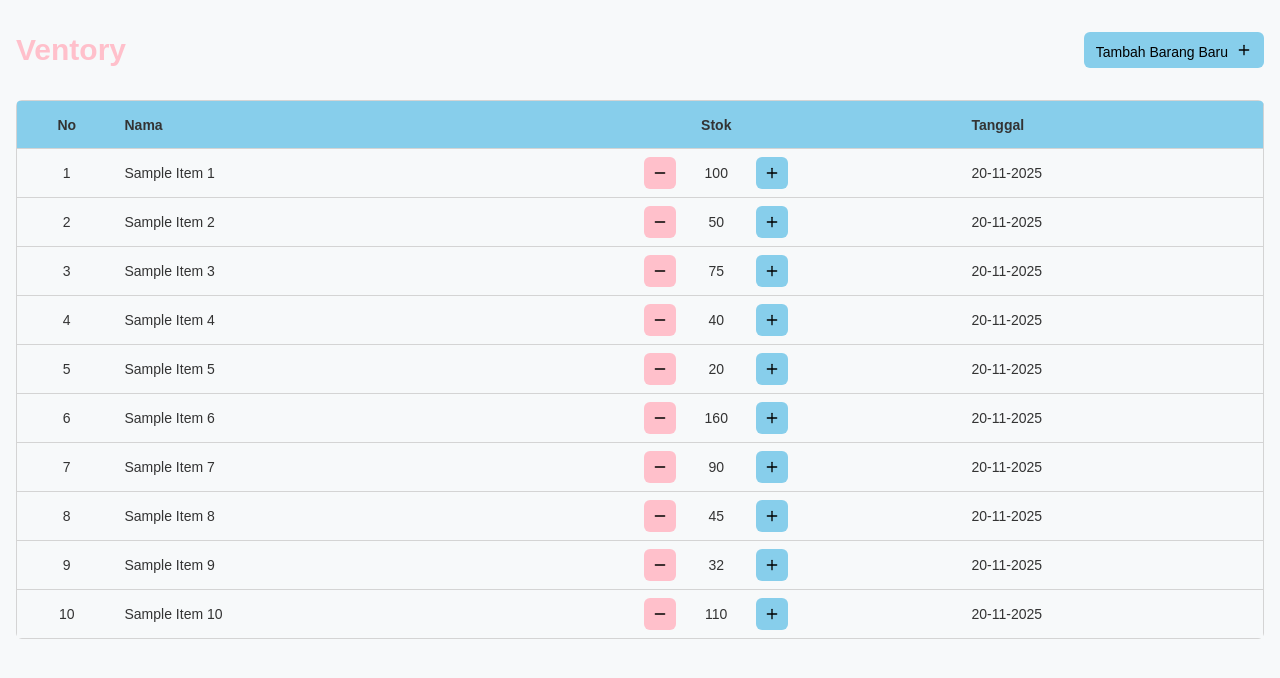
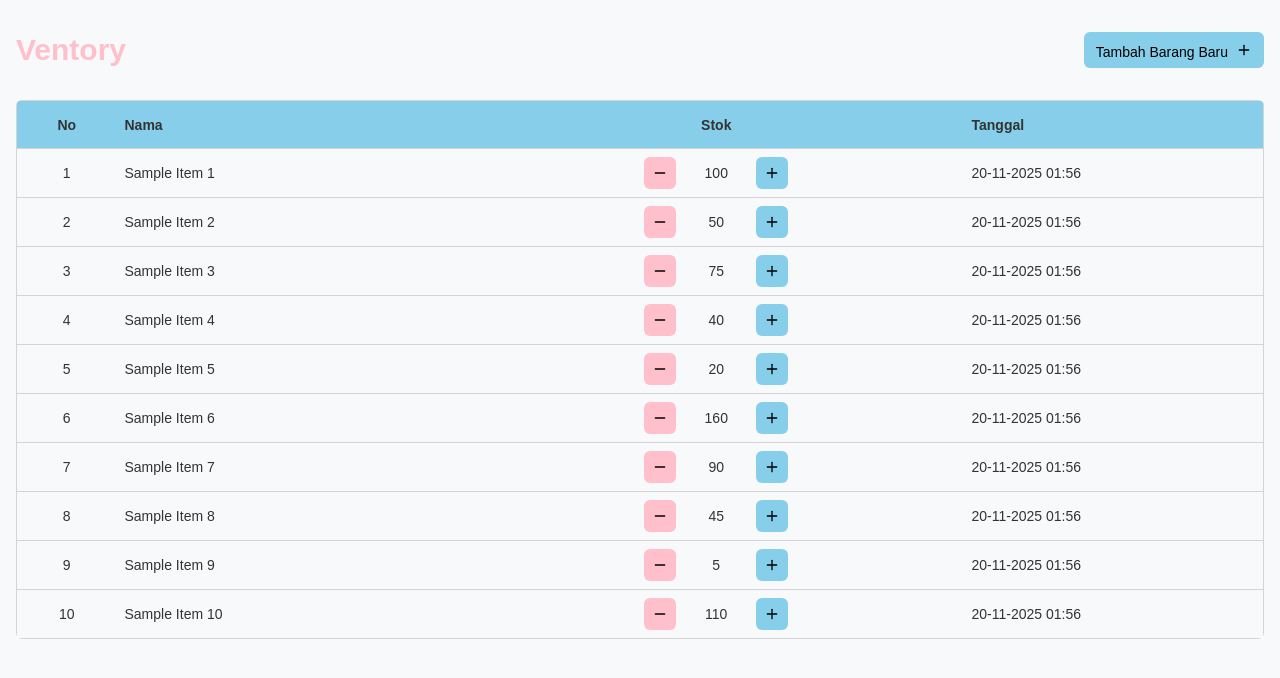
Before and after one commit to foolais/ventory-dashboard, a Next.js app: page / in a window 1280 px wide. Shown: the top 678 px of the page. Built offline with nearby package versions, Linux system fonts and the light colour scheme.

Commit message:
feat(GoodsTable) add update stock funciton

```diff
--- a/components/goods-table.tsx
+++ b/components/goods-table.tsx
@@ -1,4 +1,5 @@
-import { goodsItems } from "@/data/dummy-goods";
+"use client";
+
 import {
   Table,
   TableBody,
@@ -10,8 +11,15 @@ import {
 import moment from "moment";
 import { Button } from "./ui/button";
 import { Minus, Plus } from "lucide-react";
+import { useGoodsStore } from "@/store/useGoodsStore";
 
 const GoodsTable = () => {
+  const { items, updateStock } = useGoodsStore();
+
+  const onUpdateStock = (id: string, type: "add" | "minus") => {
+    updateStock(id, type);
+  };
+
   return (
     <Table className="border">
       <TableHeader>
@@ -23,12 +31,17 @@ const GoodsTable = () => {
         </TableRow>
       </TableHeader>
       <TableBody>
-        {goodsItems.map((item, index) => (
+        {items.map((item, index) => (
           <TableRow key={item.id}>
             <TableCell className="text-center">{index + 1}</TableCell>
             <TableCell>{item.name}</TableCell>
             <TableCell className=" text-center flex items-center justify-center">
-              <Button size="icon-sm" className="cursor-pointer">
+              <Button
+                size="icon-sm"
+                className="cursor-pointer"
+                disabled={item.stock <= 0}
+                onClick={() => onUpdateStock(item.id, "minus")}
+              >
                 <Minus />
               </Button>
               <span className="min-w-10 lg:min-w-20">{item.stock}</span>
@@ -36,11 +49,14 @@ const GoodsTable = () => {
                 variant="secondary"
                 size="icon-sm"
                 className="cursor-pointer"
+                onClick={() => onUpdateStock(item.id, "add")}
               >
                 <Plus />
               </Button>
             </TableCell>
-            <TableCell>{moment(item.date).format("DD-MM-YYYY")}</TableCell>
+            <TableCell>
+              {moment(item.date).format("DD-MM-YYYY HH:mm")}
+            </TableCell>
           </TableRow>
         ))}
       </TableBody>
--- a/data/dummy-goods.ts
+++ b/data/dummy-goods.ts
@@ -50,7 +50,7 @@ export const goodsItems = [
   {
     id: "9",
     name: "Sample Item 9",
-    stock: 32,
+    stock: 5,
     date: new Date(),
   },
   {
--- /dev/null
+++ b/store/useGoodsStore.tsx
@@ -0,0 +1,43 @@
+import { goodsItems } from "@/data/dummy-goods";
+import { IGoodsItem } from "@/types/type";
+import { create } from "zustand";
+import { persist } from "zustand/middleware";
+
+interface GoodsState {
+  items: IGoodsItem[];
+  addItem: (item: IGoodsItem) => void;
+  updateStock: (id: string, type: "add" | "minus") => void;
+}
+
+export const useGoodsStore = create<GoodsState>()(
+  persist(
+    (set, get) => ({
+      items: goodsItems,
+      addItem: (item: IGoodsItem) => {
+        const currentItems = get().items;
+        set({ items: [...currentItems, item] });
+      },
+      updateStock: (id: string, type: "add" | "minus") => {
+        set((state) => {
+          const items = state.items.map((item) => {
+            if (item.id !== id) return item;
+
+            const updatedStock =
+              type === "add" ? item.stock + 1 : item.stock - 1;
+
+            return {
+              ...item,
+              stock: updatedStock,
+              date: new Date(),
+            };
+          });
+
+          return { items };
+        });
+      },
+    }),
+    {
+      name: "goods-storage",
+    }
+  )
+);
--- /dev/null
+++ b/types/type.ts
@@ -0,0 +1,6 @@
+export interface IGoodsItem {
+  id: string;
+  name: string;
+  stock: number;
+  date: Date;
+}
```
